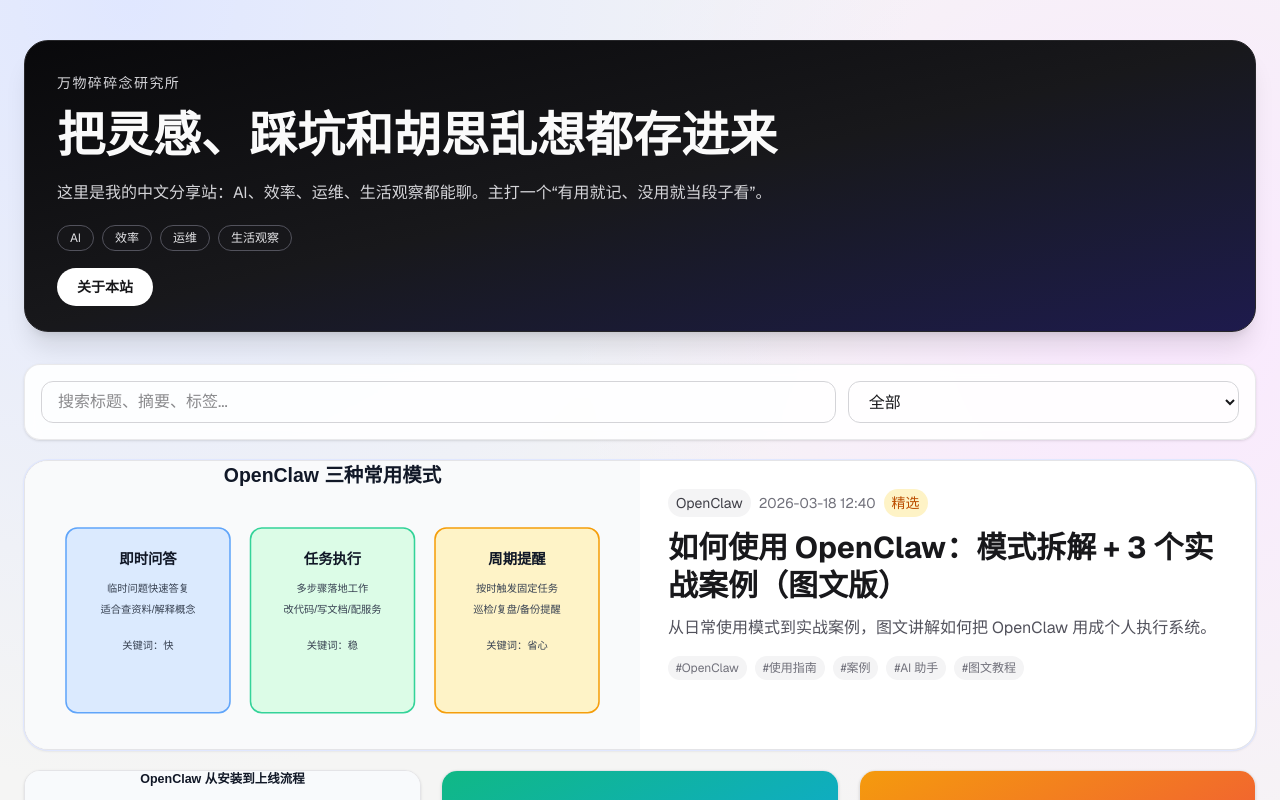
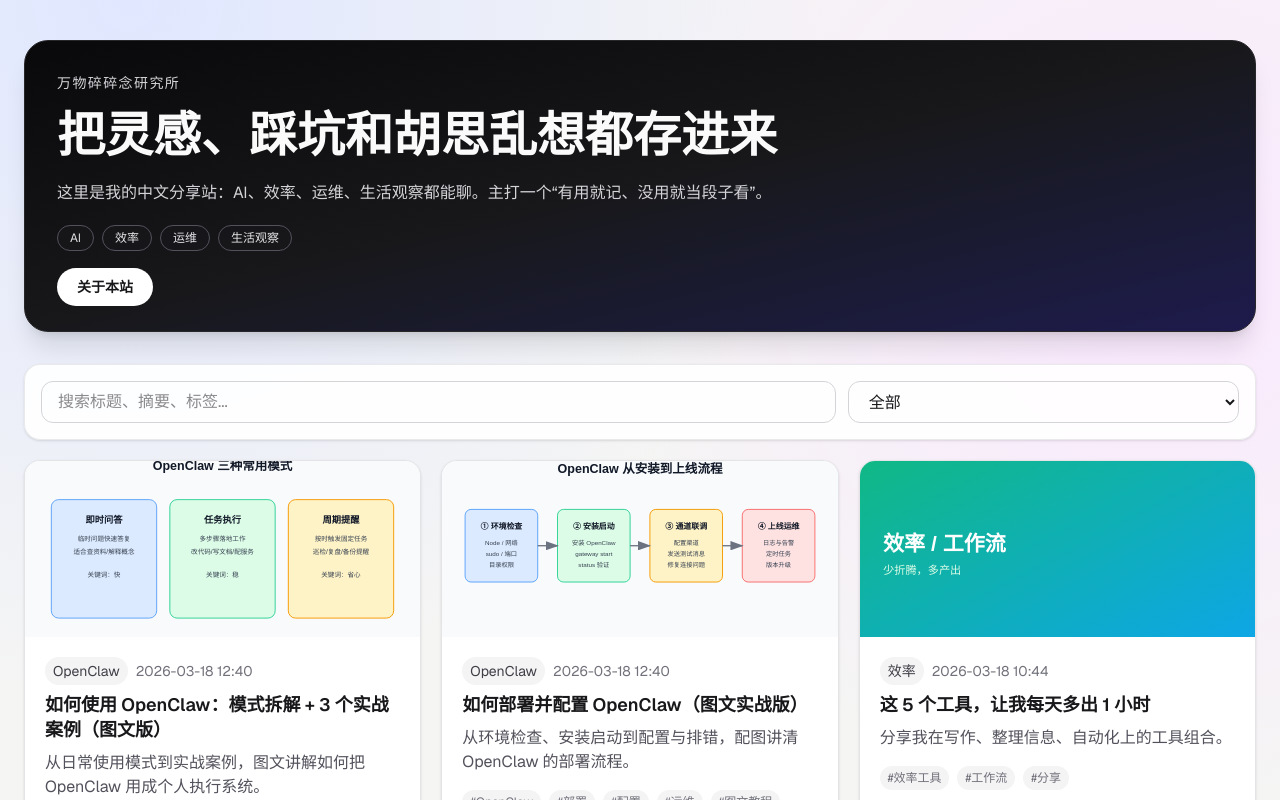
Before and after one commit to archerchao/xcWeb, a Next.js app: page / in a window 1280 px wide. Shown: the top 800 px of the page. Built offline with nearby package versions, Linux system fonts and the light colour scheme.

Commit message:
移除首页精选文章功能并统一网格列表展示

```diff
--- a/src/components/post-card.tsx
+++ b/src/components/post-card.tsx
@@ -1,48 +1,9 @@
 import Image from "next/image";
 import Link from "next/link";
 import type { PostMeta } from "@/lib/posts";
-import { siteConfig } from "@/config/site";
 
 interface PostCardProps {
   post: PostMeta;
-}
-
-export function FeaturedPostCard({ post }: PostCardProps) {
-  return (
-    <article className="overflow-hidden rounded-3xl border border-zinc-200 bg-white shadow-sm ring-1 ring-indigo-100 transition hover:-translate-y-0.5 hover:shadow-md">
-      <div className="grid md:grid-cols-2">
-        <Link href={`/posts/${post.slug}`} className="block">
-          <div className="relative h-56 w-full bg-zinc-100 md:h-full md:min-h-72">
-            <Image src={post.cover} alt={post.title} fill className="object-cover transition duration-500 hover:scale-105" />
-          </div>
-        </Link>
-
-        <div className="flex flex-col p-6 md:p-7">
-          <div className="mb-3 flex flex-wrap items-center gap-2 text-sm">
-            <span className="rounded-full bg-zinc-100 px-2 py-1 text-zinc-700">{post.category}</span>
-            <span className="text-zinc-500">{post.date}</span>
-            <span className="rounded-full bg-amber-100 px-2 py-1 text-amber-700">{siteConfig.featuredLabel}</span>
-          </div>
-
-          <h2 className="text-2xl font-bold leading-tight text-zinc-900 md:text-3xl">
-            <Link href={`/posts/${post.slug}`} className="hover:underline">
-              {post.title}
-            </Link>
-          </h2>
-
-          <p className="post-summary mt-3 text-zinc-600">{post.summary}</p>
-
-          <div className="mt-4 flex flex-wrap gap-2 text-xs text-zinc-500">
-            {post.tags.map((tag) => (
-              <span key={tag} className="rounded-full bg-zinc-100 px-2 py-1">
-                #{tag}
-              </span>
-            ))}
-          </div>
-        </div>
-      </div>
-    </article>
-  );
 }
 
 export function GridPostCard({ post }: PostCardProps) {
--- a/src/components/post-search.tsx
+++ b/src/components/post-search.tsx
@@ -3,7 +3,7 @@
 import { useMemo, useState } from "react";
 import type { PostMeta } from "@/lib/posts";
 import EmptyState from "@/components/empty-state";
-import { FeaturedPostCard, GridPostCard } from "@/components/post-card";
+import { GridPostCard } from "@/components/post-card";
 
 interface PostSearchProps {
   posts: PostMeta[];
@@ -29,7 +29,6 @@
     });
   }, [posts, keyword, category]);
 
-  const [featured, ...restPosts] = filtered;
 
   return (
     <section className="space-y-5">
@@ -58,16 +57,11 @@
       {filtered.length === 0 ? (
         <EmptyState text="没搜到内容。你可以换个关键词，或者怪我文章写得还不够多 😅" />
       ) : (
-        <>
-          {featured ? <FeaturedPostCard post={featured} /> : null}
-          {restPosts.length > 0 ? (
-            <div className="grid gap-5 sm:grid-cols-2 xl:grid-cols-3">
-              {restPosts.map((post) => (
-                <GridPostCard key={post.slug} post={post} />
-              ))}
-            </div>
-          ) : null}
-        </>
+        <div className="grid gap-5 sm:grid-cols-2 xl:grid-cols-3">
+          {filtered.map((post) => (
+            <GridPostCard key={post.slug} post={post} />
+          ))}
+        </div>
       )}
     </section>
   );
```
